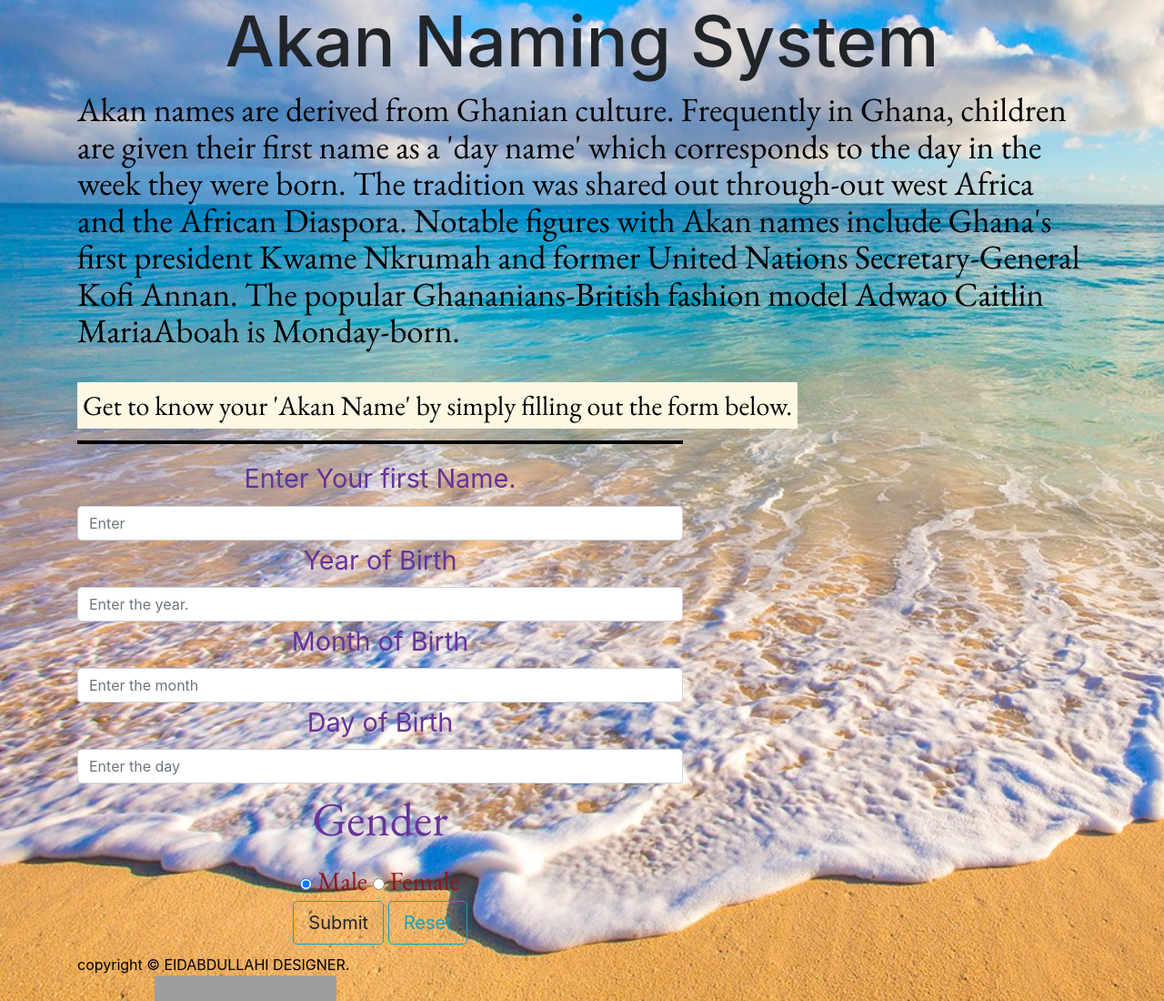
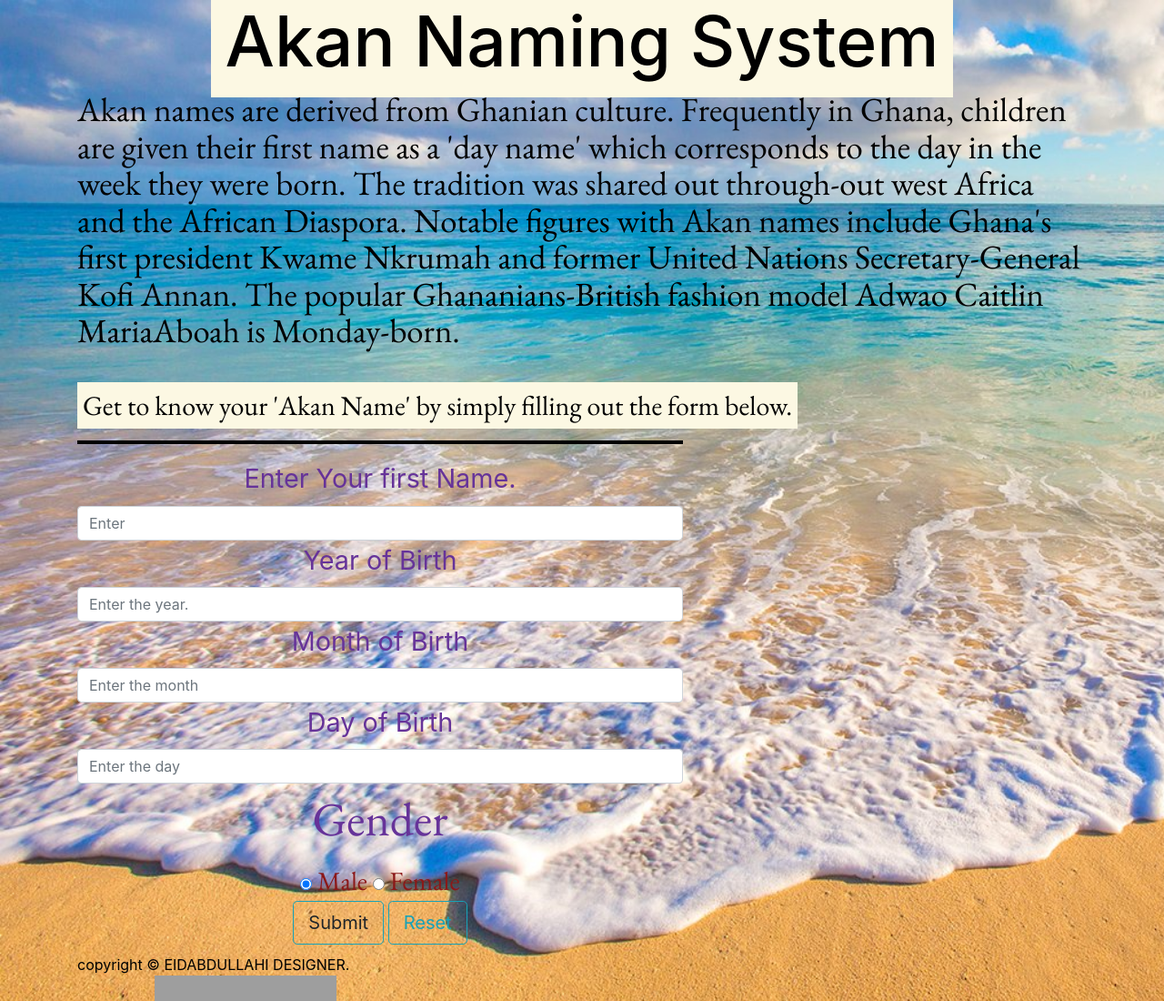
Before and after one commit to EidAbdullahi/Akan-Name, a plain HTML site: page index.html in a window 1280 px wide. Shown: the top 1100 px of the page at 91% size. Drawn offline with nearby package versions, Linux system fonts and the light colour scheme; grey boxes are pictures that could not be loaded.

Commit message:
commit all changes

```diff
--- a/index.html
+++ b/index.html
@@ -15,7 +15,7 @@
 <body>
 
     <div class="container">
-        <h1>Akan Naming System </h1>
+        <h1><mark>Akan Naming System</mark> </h1>
         <p class="ppp">Akan names are derived from Ghanian culture. Frequently in Ghana, children are given their first name as a 'day name'
              which corresponds to the day in the week they were born. The tradition was shared out through-out west
             Africa and the African Diaspora. Notable figures with Akan names include Ghana's first president Kwame
```
